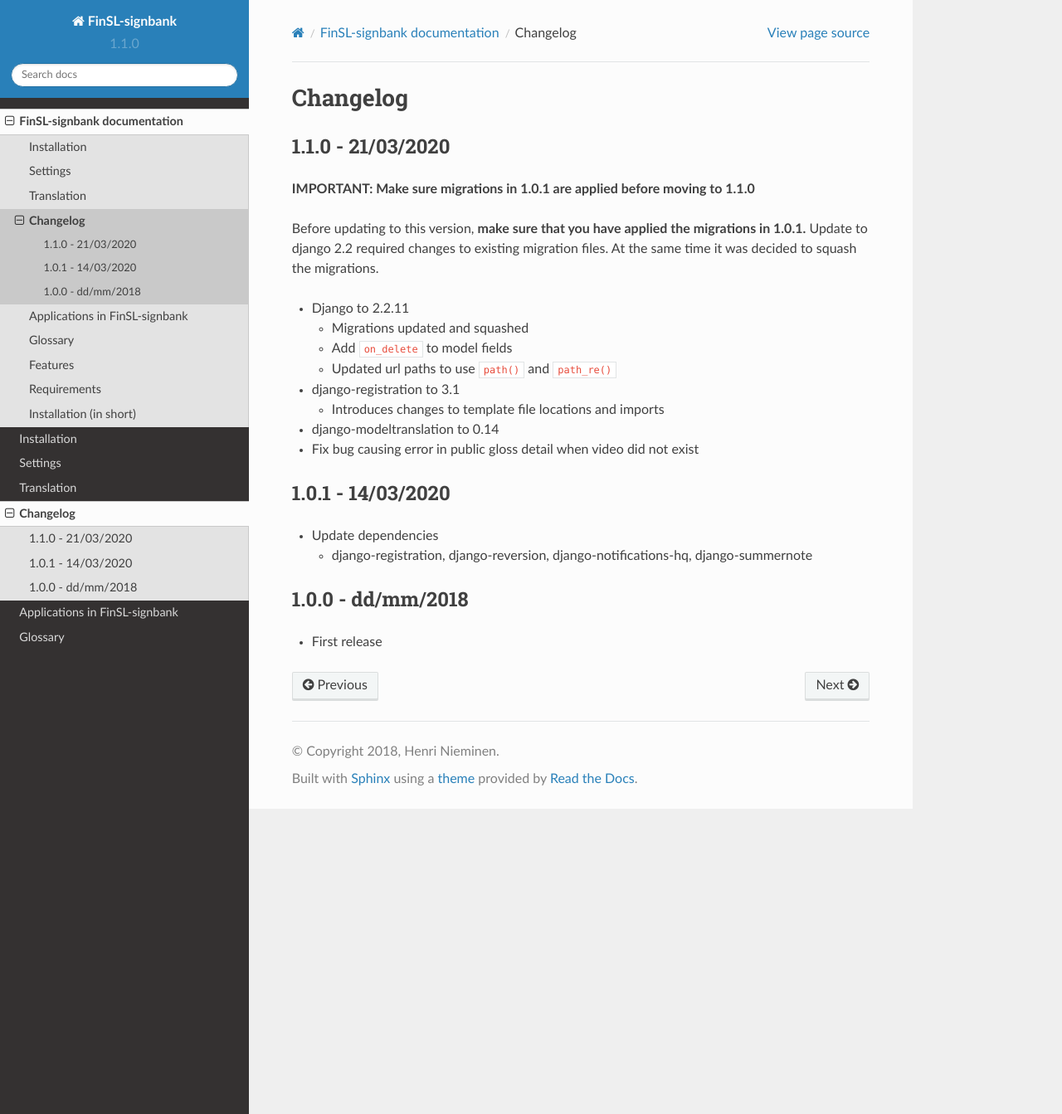
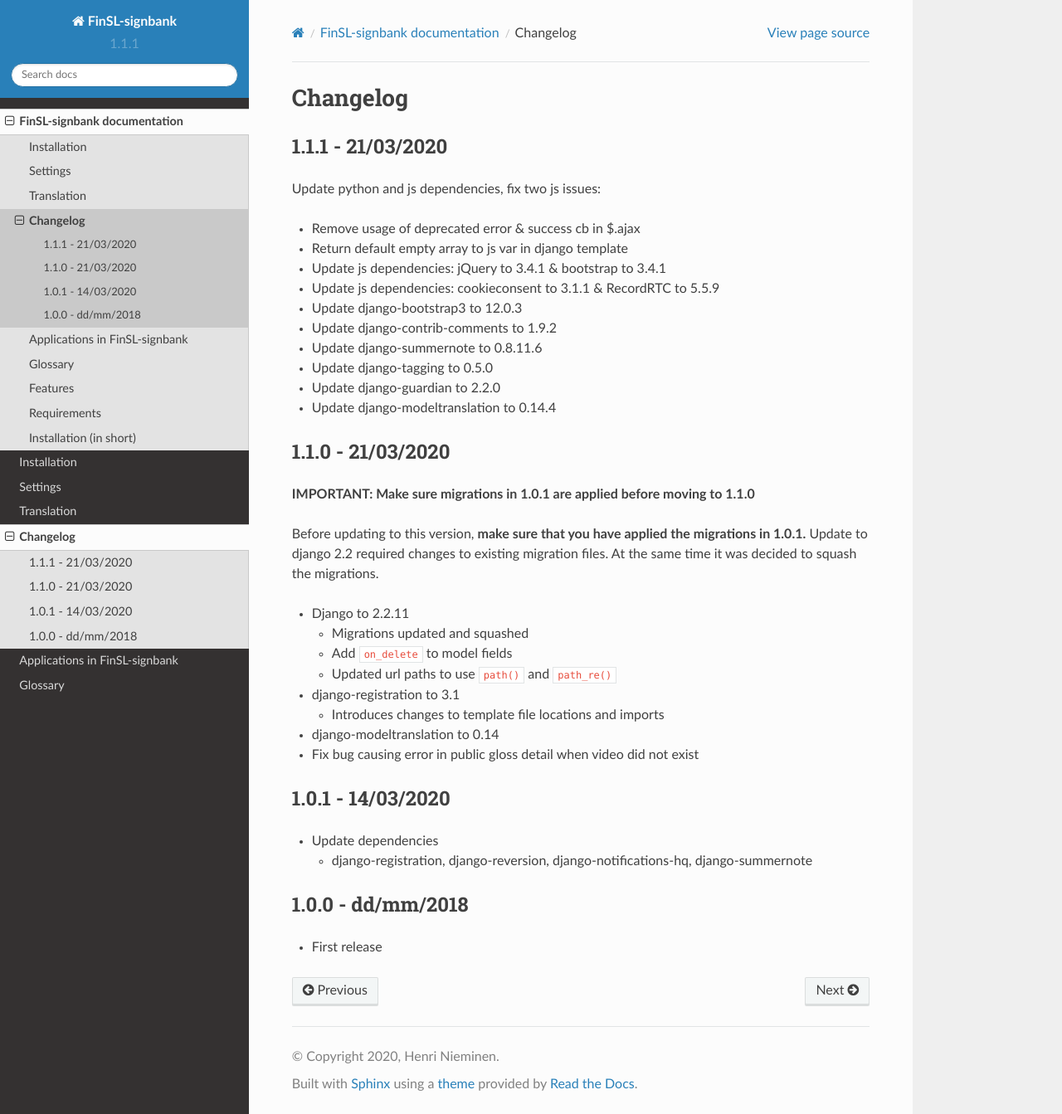
Before and after one commit to Signbank/FinSL-signbank, a Sphinx documentation site: the page built from docs/changelog.rst, in a window 1280 px wide and 1343 px high. Shown: the whole window at 83% size. Built offline with Sphinx 7.4.7 and the Read the Docs theme 2.0.0, drawn with Linux system fonts in a browser that asks for light colours.

Commit message:
Bump version to 1.1.1

```diff
--- a/CHANGELOG.rst
+++ b/CHANGELOG.rst
@@ -2,6 +2,22 @@
 
 Changelog
 =========
+
+1.1.1 - 21/03/2020
+------------------
+
+Update python and js dependencies, fix two js issues:
+
+- Remove usage of deprecated error & success cb in $.ajax
+- Return default empty array to js var in django template
+- Update js dependencies: jQuery to 3.4.1 & bootstrap to 3.4.1
+- Update js dependencies: cookieconsent to 3.1.1 & RecordRTC to 5.5.9
+- Update django-bootstrap3 to 12.0.3
+- Update django-contrib-comments to 1.9.2
+- Update django-summernote to 0.8.11.6
+- Update django-tagging to 0.5.0
+- Update django-guardian to 2.2.0
+- Update django-modeltranslation to 0.14.4
 
 1.1.0 - 21/03/2020
 ------------------
--- a/docs/conf.py
+++ b/docs/conf.py
@@ -22,13 +22,13 @@ django.setup()
 # -- Project information -----------------------------------------------------
 
 project = 'FinSL-signbank'
-copyright = '2018, Henri Nieminen'
+copyright = '2020, Henri Nieminen'
 author = 'Henri Nieminen'
 
 # The short X.Y version
-version = '1.1.0'
+version = '1.1.1'
 # The full version, including alpha/beta/rc tags
-release = '1.1.0'
+release = '1.1.1'
 
 
 # -- General configuration ---------------------------------------------------
```
Also changed, not shown: README.md (+4 -0 lines).
